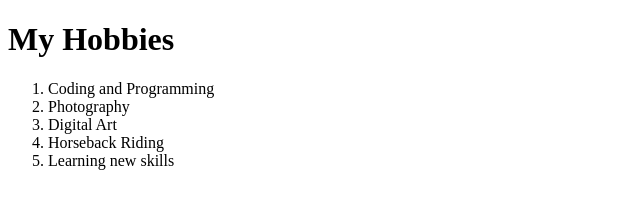
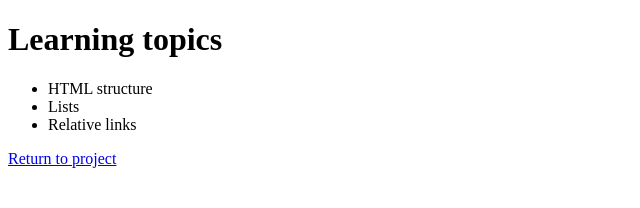
Before and after one commit to sdconsultandcoach/web-dev-capstone-projects, a plain HTML site: page public/hobbies.html in a window 1280 px wide. Shown: the whole page, without its empty margins (0-640 px from the left). Drawn offline with Linux system fonts and the light colour scheme.

Commit message:
Replace personal résumé with generic SDCC learning content

```diff
--- a/public/hobbies.html
+++ b/public/hobbies.html
@@ -1,19 +1 @@
-<!DOCTYPE html>
-<html lang="en">
-<head>
-    <meta charset="UTF-8">
-    <meta name="viewport" content="width=device-width, initial-scale=1.0">
-    <title>Shefali's Hobbies</title>
-</head>
-<body>
-    <h1>My Hobbies</h1>
-    <ol>
-        <li>Coding and Programming</li>
-        <li>Photography</li>
-        <li>Digital Art</li>
-        <li>Horseback Riding</li>
-        <li>Learning new skills</li>
-    </ol>
-
-</body>
-</html>
+<!DOCTYPE html><html lang="en"><head><meta charset="UTF-8"><meta name="viewport" content="width=device-width, initial-scale=1.0"><title>SDCC | Learning topics</title></head><body><main><h1>Learning topics</h1><ul><li>HTML structure</li><li>Lists</li><li>Relative links</li></ul><a href="../index.html">Return to project</a></main></body></html>
```
